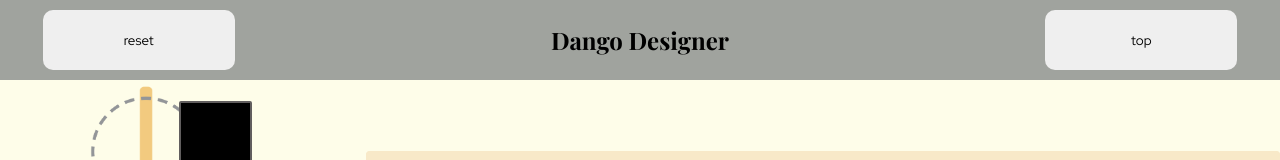
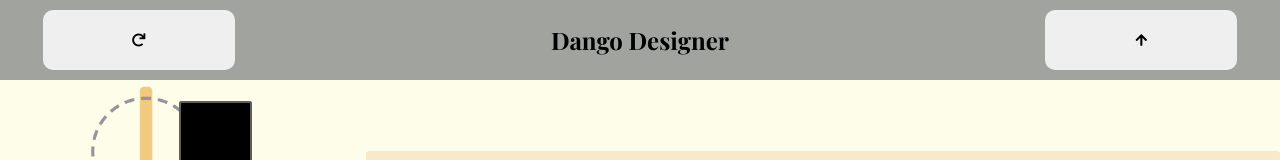
Before and after one commit to ColbPeyton/design-dango, a React (Create React App) app: page / in a window 1280 px wide. Shown: the top 160 px of the page. Built offline with nearby package versions, Linux system fonts and the light colour scheme; a web font is replaced by a local one.

Commit message:
add font awesome cdn. add icons to header

```diff
--- a/public/index.html
+++ b/public/index.html
@@ -3,6 +3,7 @@
   <head>
     <meta charset="utf-8" />
     <link rel="icon" href="%PUBLIC_URL%/favicon.ico" />
+    <link rel="stylesheet" href="https://cdnjs.cloudflare.com/ajax/libs/font-awesome/5.15.3/css/all.min.css" integrity="sha512-iBBXm8fW90+nuLcSKlbmrPcLa0OT92xO1BIsZ+ywDWZCvqsWgccV3gFoRBv0z+8dLJgyAHIhR35VZc2oM/gI1w==" crossorigin="anonymous" />
     <meta name="viewport" content="width=device-width, initial-scale=1" />
     <meta name="theme-color" content="#000000" />
     <meta
--- a/src/components/Header.tsx
+++ b/src/components/Header.tsx
@@ -19,7 +19,7 @@
         <div className='container-header'>
             <div className='contatiner-top-btn'>
                 <button className='btn' onClick={()=> context.resetDango()}>
-                    reset
+                    <i className="fas fa-redo"></i>
                 </button>
             </div>
             <div className='container-logo'>
@@ -27,7 +27,7 @@
             </div>
             <div className='contatiner-top-btn'>
                 <button className='btn'>
-                    top
+                    <i className="fas fa-arrow-up"></i>
                 </button>
             </div>
         </div>
```
